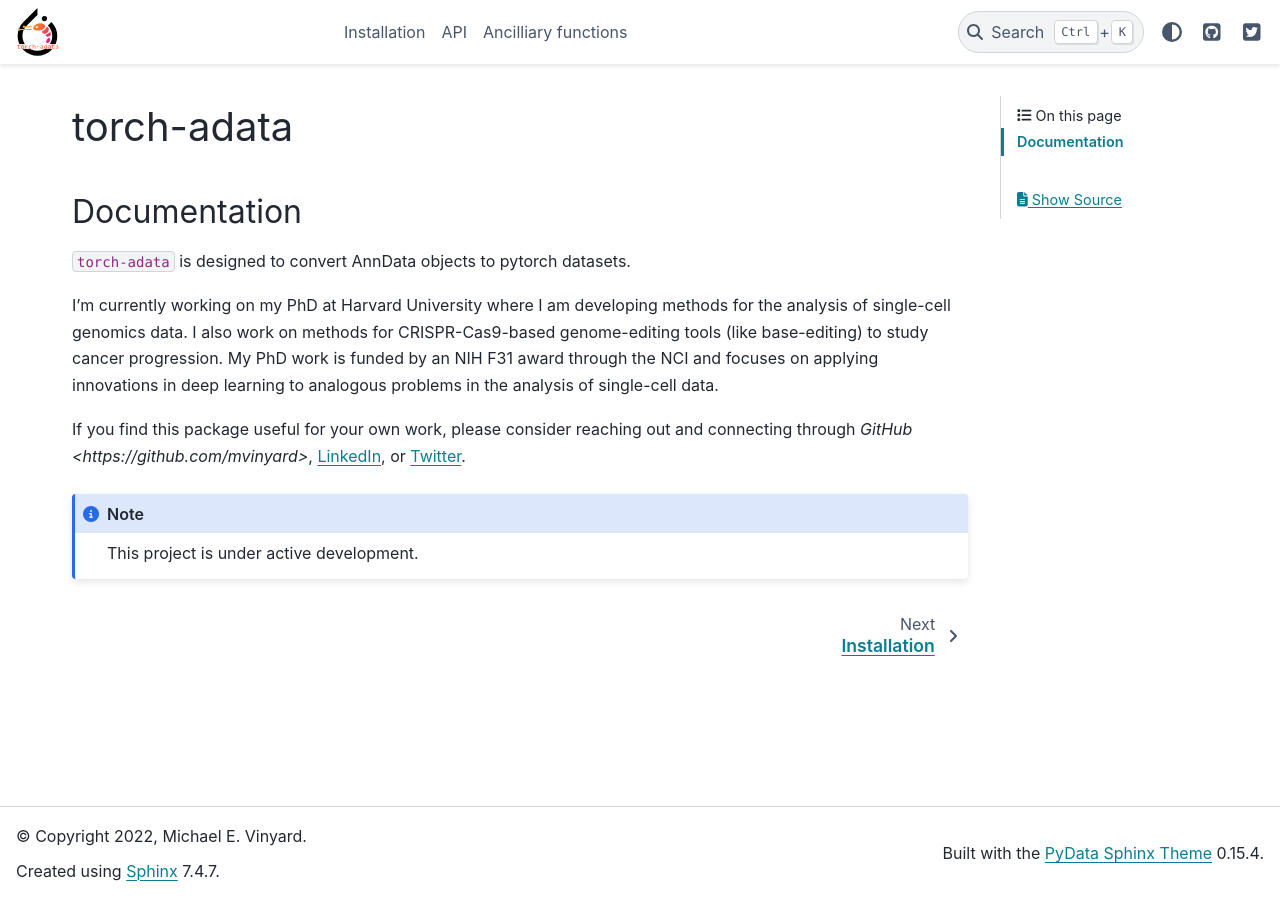
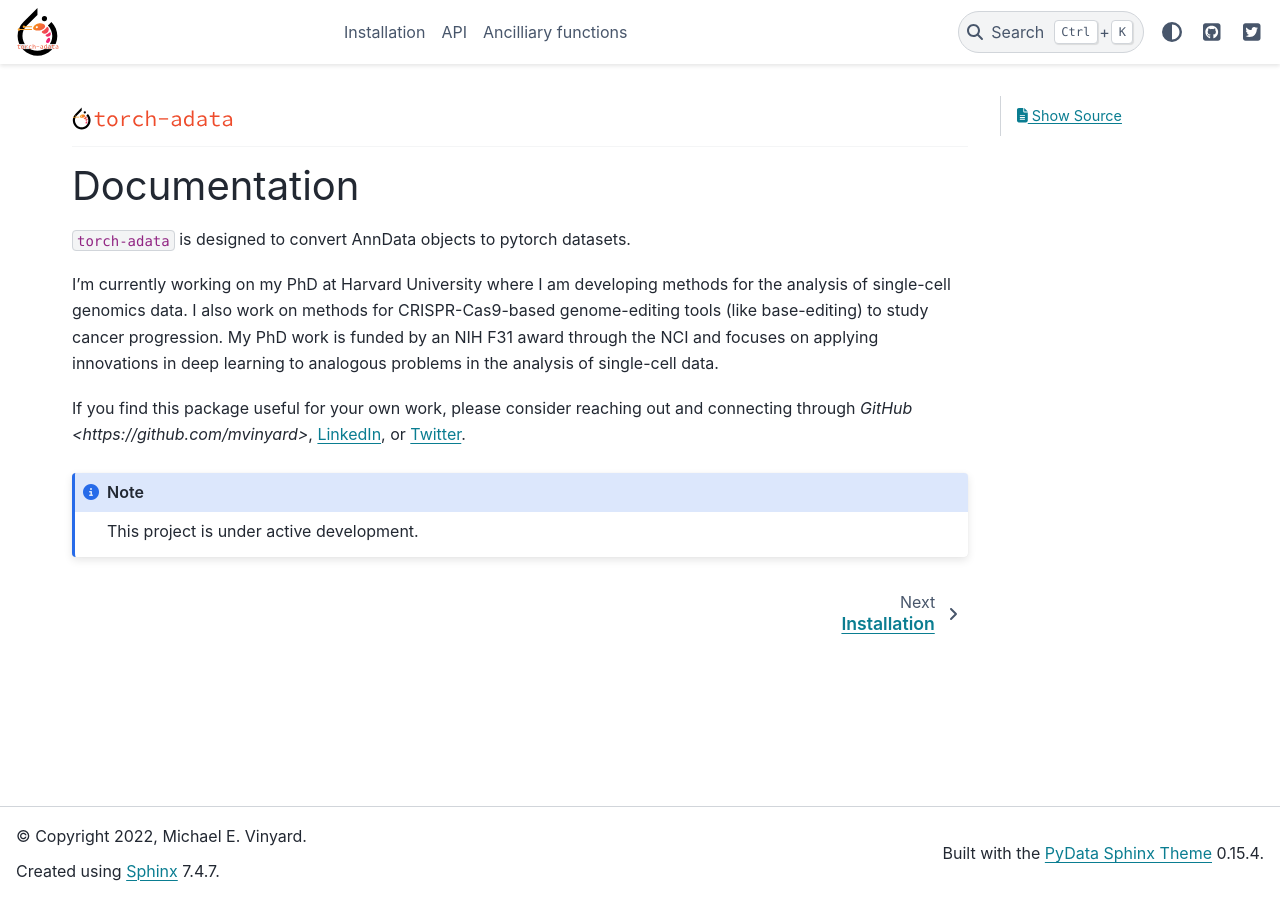
Before and after one commit to mvinyard/torch-adata, a Sphinx documentation site: the page built from docs/source/index.rst, in a window 1280 px wide. Built offline with Sphinx 7.4.7 and the PyData theme 0.15.4, drawn with Linux system fonts in a browser that asks for light colours.

Commit message:
Update index.rst

```diff
--- a/docs/source/index.rst
+++ b/docs/source/index.rst
@@ -2,7 +2,9 @@
    You can adapt this file completely to your liking, but it should at least
    contain the root `toctree` directive.
 
-torch-adata
+.. image:: ../imgs/torch-adata.logo.large.svg
+  :width: 400
+  :alt: torch-adata logo
 ======================================
 
 .. toctree::
```
